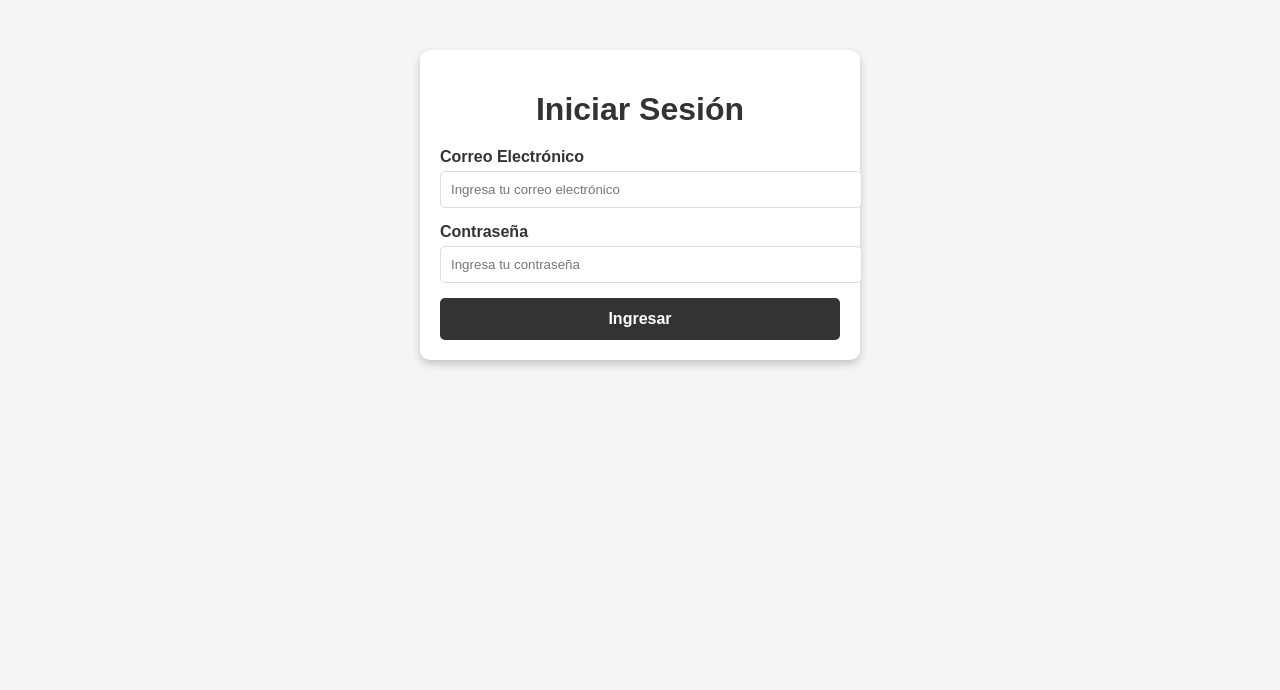
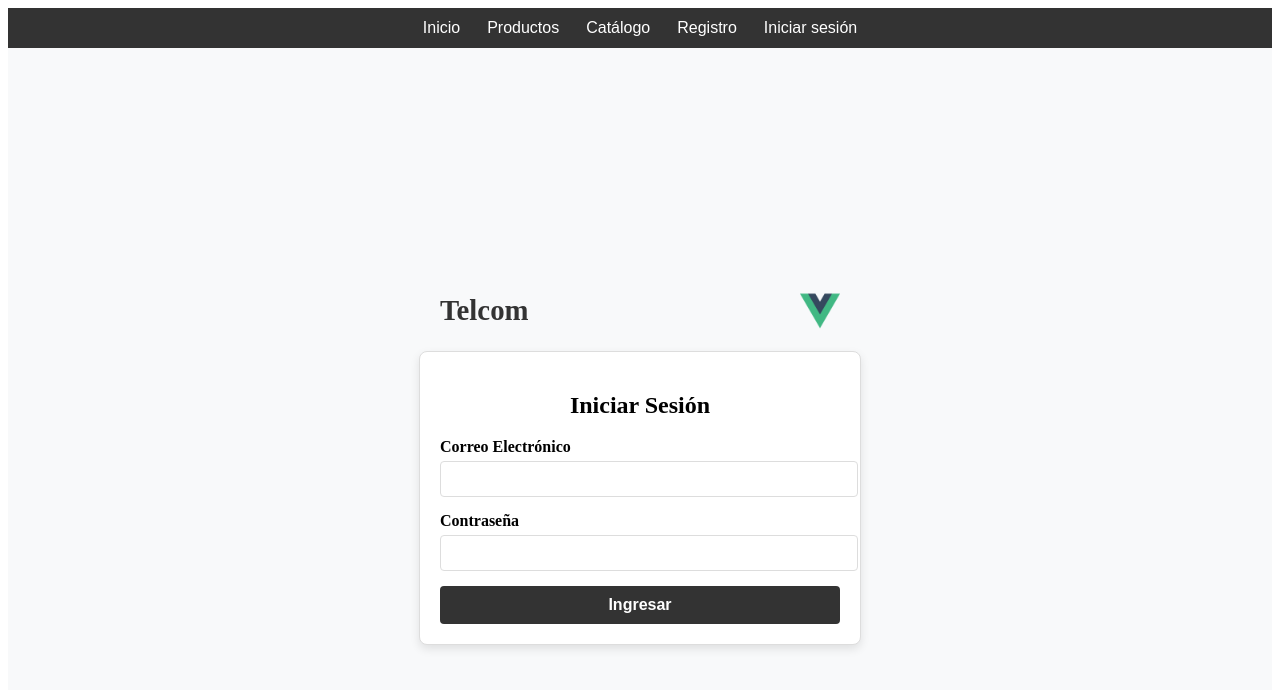
Before and after one commit to EsauuR/proyecto-telas, a Vue app: page /login in a window 1280 px wide. Shown: the top 690 px of the page. Built offline with nearby package versions, Linux system fonts and the light colour scheme; no server answers.

Commit message:
INICIO DE SESION IMPLEMENTADA
EXCELENTE

```diff
--- a/package.json
+++ b/package.json
@@ -11,6 +11,7 @@
     "ajv": "^6.12.6",
     "clone-deep": "^4.0.1",
     "core-js": "^3.8.3",
+    "firebase": "^11.0.1",
     "vue": "^3.2.13",
     "vue-router": "^4.0.13"
   },
--- a/src/App.vue
+++ b/src/App.vue
@@ -1,19 +1,80 @@
 <template>
   <div id="app">
-    <router-view />
+    <nav class="navbar">
+      <div class="navbar-container">
+        <button @click="goToHome" class="nav-button">Inicio</button>
+        <button @click="goToProducts" class="nav-button">Productos</button>
+        <button @click="goToCatalog" class="nav-button">Catálogo</button>
+        <button v-if="!isAuthenticated" @click="goToRegister" class="nav-button">Registro</button>
+        <button v-if="!isAuthenticated" @click="goToLogin" class="nav-button">Iniciar sesión</button>
+        <button v-else @click="handleLogout" class="nav-button logout-button">Cerrar sesión</button>
+      </div>
+    </nav>
+    <router-view @authenticated="handleAuthenticated" />
   </div>
 </template>
 
 <script>
+import { onAuthStateChanged, signOut } from 'firebase/auth';
+import { auth } from '@/firebase/firebaseAuthService';
+
 export default {
-  name: "App",
+  data() {
+    return {
+      isAuthenticated: false,
+    };
+  },
+  created() {
+    onAuthStateChanged(auth, (user) => {
+      this.isAuthenticated = !!user;
+      localStorage.setItem("isAuthenticated", this.isAuthenticated);
+    });
+  },
+  methods: {
+    goToHome() {
+      this.$router.push("/");
+    },
+    goToProducts() {
+      this.$router.push("/productos");
+    },
+    goToCatalog() {
+      this.$router.push("/catalogo");
+    },
+    goToRegister() {
+      this.$router.push("/register");
+    },
+    goToLogin() {
+      this.$router.push("/login");
+    },
+    async handleLogout() {
+      await signOut(auth);
+      this.isAuthenticated = false;
+      localStorage.removeItem("isAuthenticated");
+      this.$router.push("/login");
+    },
+  },
 };
 </script>
 
-<style>
-body {
-  margin: 0;
-  font-family: Arial, sans-serif;
-  background-color: #f5f5f5;
+<style scoped>
+.navbar {
+  background-color: #333;
+  padding: 10px;
+  display: flex;
+  justify-content: center;
+}
+.navbar-container {
+  display: flex;
+  gap: 15px;
+}
+.nav-button {
+  color: white;
+  background-color: transparent;
+  border: none;
+  cursor: pointer;
+  font-size: 1rem;
+}
+.logout-button:hover {
+  color: red;
 }
 </style>
--- a/src/components/LogPage.vue
+++ b/src/components/LogPage.vue
@@ -1,39 +1,51 @@
 <template>
+  <div class="login-page">
+    <div class="header">
+      <h1 class="system-name">Telcom</h1>
+      <img :src="require('@/assets/logo.png')" alt="Logo Telcom" class="logo" />
+    </div>
     <div class="login-container">
-      <h1 class="login-title">Iniciar Sesión</h1>
-      <form @submit.prevent="login">
+      <h2>Iniciar Sesión</h2>
+      <form @submit.prevent="handleLogin">
         <div class="input-group">
           <label for="email">Correo Electrónico</label>
-          <input type="email" id="email" v-model="email" placeholder="Ingresa tu correo electrónico" required />
+          <input type="email" id="email" v-model="email" required />
         </div>
         <div class="input-group">
           <label for="password">Contraseña</label>
-          <input type="password" id="password" v-model="password" placeholder="Ingresa tu contraseña" required />
+          <input type="password" id="password" v-model="password" required />
         </div>
         <button type="submit" class="login-button">Ingresar</button>
+        <!-- Mensaje de error en rojo debajo del formulario -->
+        <p v-if="errorMessage" class="error-message">{{ errorMessage }}</p>
       </form>
-      <p v-if="loginError" class="error-message">Correo o contraseña incorrectos</p>
+    </div>
   </div>
 </template>
 
 <script>
+import { loginUser } from "@/firebase/firebaseAuthService"; // Importa la función de inicio de sesión de Firebase
+
 export default {
-    name: "LogPage",
   data() {
     return {
       email: "",
       password: "",
-        loginError: false,
+      errorMessage: "", // Estado para el mensaje de error
     };
   },
   methods: {
-      login() {
-        // Lógica de autenticación
-        if (this.email === "admin@example.com" && this.password === "password") {
-          alert("Inicio de sesión exitoso");
-          this.$router.push("/"); // Redirigir a la página principal después de iniciar sesión
-        } else {
-          this.loginError = true;
+    async handleLogin() {
+      try {
+        // Intenta iniciar sesión con Firebase
+        await loginUser(this.email, this.password);
+
+        // Autenticación exitosa: emitir evento y redirigir
+        this.$emit("authenticated");
+        this.$router.push("/");
+      } catch (error) {
+        // Mostrar mensaje de error en rojo
+        this.errorMessage = "Credenciales incorrectas. Por favor, verifica tu correo y contraseña.";
       }
     },
   },
@@ -41,61 +53,79 @@
 </script>
 
 <style scoped>
+/* Estilos para la página de inicio de sesión */
+.login-page {
+  display: flex;
+  flex-direction: column;
+  align-items: center;
+  padding: 20px;
+  height: 100vh;
+  justify-content: center;
+  background-color: #f8f9fa;
+}
+.header {
+  display: flex;
+  justify-content: space-between;
+  align-items: center;
+  width: 100%;
+  max-width: 400px;
+  margin-bottom: 20px;
+}
+.system-name {
+  font-size: 1.8rem;
+  font-weight: bold;
+  color: #333;
+  margin: 0;
+}
+.logo {
+  width: 40px;
+  height: auto;
+}
 .login-container {
+  width: 100%;
   max-width: 400px;
-    margin: 50px auto;
   padding: 20px;
-    background-color: #ffffff;
-    border-radius: 10px;
-    box-shadow: 0px 4px 8px rgba(0, 0, 0, 0.2);
+  border: 1px solid #ddd;
+  border-radius: 8px;
+  background-color: #fff;
+  box-shadow: 0px 4px 10px rgba(0, 0, 0, 0.1);
   text-align: center;
 }
-
-  .login-title {
-    font-size: 2rem;
-    font-weight: bold;
-    margin-bottom: 20px;
-    color: #333;
-  }
-
 .input-group {
   margin-bottom: 15px;
   text-align: left;
 }
-
 .input-group label {
+  display: block;
   font-weight: bold;
-    color: #333;
+  margin-bottom: 5px;
 }
-
 .input-group input {
   width: 100%;
-    padding: 10px;
+  padding: 8px;
+  font-size: 1rem;
   border: 1px solid #ddd;
-    border-radius: 5px;
-    margin-top: 5px;
+  border-radius: 4px;
 }
-
 .login-button {
   width: 100%;
-    padding: 12px;
-    background-color: #333;
-    color: #fff;
+  padding: 10px;
   font-size: 1rem;
   font-weight: bold;
+  color: #fff;
+  background-color: #333;
   border: none;
-    border-radius: 5px;
+  border-radius: 4px;
   cursor: pointer;
-    transition: background-color 0.3s ease;
+  transition: background-color 0.3s;
 }
-
 .login-button:hover {
   background-color: #555;
 }
-
+/* Estilos para el mensaje de error */
 .error-message {
   color: red;
-    font-size: 0.9rem;
   margin-top: 10px;
+  font-weight: bold;
 }
 </style>
--- /dev/null
+++ b/src/components/RegisterPage.vue
@@ -0,0 +1,103 @@
+<template>
+    <div class="register-container">
+      <h1 class="register-title">Crear Cuenta</h1>
+      <form @submit.prevent="handleRegister">
+        <div class="input-group">
+          <label for="email">Correo Electrónico</label>
+          <input type="email" id="email" v-model="email" placeholder="Ingresa tu correo electrónico" required />
+        </div>
+        <div class="input-group">
+          <label for="password">Contraseña</label>
+          <input type="password" id="password" v-model="password" placeholder="Ingresa tu contraseña" required />
+        </div>
+        <button type="submit" class="register-button">Registrarse</button>
+      </form>
+      <p v-if="registerError" class="error-message">{{ registerError }}</p>
+    </div>
+  </template>
+
+  <script>
+  import { registerUser } from "@/firebase/firebaseAuthService";
+
+  export default {
+    name: "RegisterPage",
+    data() {
+      return {
+        email: "",
+        password: "",
+        registerError: ""
+      };
+    },
+    methods: {
+      async handleRegister() {
+        try {
+          await registerUser(this.email, this.password);
+          alert("Cuenta creada exitosamente");
+          this.$router.push("/login"); // Redirige al usuario a la página de inicio de sesión
+        } catch (error) {
+          this.registerError = error.message; // Muestra el mensaje de error
+        }
+      }
+    }
+  };
+  </script>
+
+  <style scoped>
+  .register-container {
+    max-width: 400px;
+    margin: 50px auto;
+    padding: 20px;
+    background-color: #ffffff;
+    border-radius: 10px;
+    box-shadow: 0px 4px 8px rgba(0, 0, 0, 0.2);
+    text-align: center;
+  }
+
+  .register-title {
+    font-size: 2rem;
+    font-weight: bold;
+    margin-bottom: 20px;
+    color: #333;
+  }
+
+  .input-group {
+    margin-bottom: 15px;
+    text-align: left;
+  }
+
+  .input-group label {
+    font-weight: bold;
+    color: #333;
+  }
+
+  .input-group input {
+    width: 100%;
+    padding: 10px;
+    border: 1px solid #ddd;
+    border-radius: 5px;
+    margin-top: 5px;
+  }
+
+  .register-button {
+    width: 100%;
+    padding: 12px;
+    background-color: #333;
+    color: #fff;
+    font-size: 1rem;
+    font-weight: bold;
+    border: none;
+    border-radius: 5px;
+    cursor: pointer;
+    transition: background-color 0.3s ease;
+  }
+
+  .register-button:hover {
+    background-color: #555;
+  }
+
+  .error-message {
+    color: red;
+    font-size: 0.9rem;
+    margin-top: 10px;
+  }
+  </style>
--- a/src/components/WelcomePage.vue
+++ b/src/components/WelcomePage.vue
@@ -1,13 +1,6 @@
 <template>
   <div class="page-container">
     <div class="welcome-container">
-      <!-- Barra de navegación en la parte superior derecha -->
-      <div class="nav-bar">
-        <button @click="goToHome" class="nav-button animated-button">Inicio</button>
-        <button @click="goToRegister" class="nav-button animated-button">Registro</button>
-        <button @click="goToLogin" class="nav-button animated-button">Log in</button>
-      </div>
-
       <!-- Título con efecto Gradient Shift -->
       <h1 class="main-title gradient-shift">BIENVENIDOS A TELCOM</h1>
       <h2 class="subtitle">Telas al mayor y por menor, tu mejor opción</h2>
@@ -17,9 +10,7 @@
 
       <!-- Texto centrado -->
       <p class="intro-text centered-text">
-        En TELCOM, ofrecemos una amplia variedad de telas de alta calidad para
-        satisfacer todas tus necesidades. Encuentra colores, texturas y estilos
-        únicos para cualquier proyecto.
+        En TELCOM, ofrecemos una amplia variedad de telas de alta calidad para satisfacer todas tus necesidades. Encuentra colores, texturas y estilos únicos para cualquier proyecto.
       </p>
 
       <div class="image-gallery">
@@ -36,28 +27,16 @@
         <div class="company-info">
           <h3 class="centered-title">Historia de la Empresa</h3>
           <p>
-            TELCOM fue fundada en 1985 con la visión de convertirse en el proveedor
-            líder de telas de calidad en el mercado nacional. A lo largo de los
-            años, hemos ampliado nuestra oferta y nos hemos adaptado a las
-            tendencias, proporcionando a nuestros clientes telas innovadoras y de
-            alta calidad. Desde nuestros inicios en una pequeña tienda, hoy TELCOM
-            cuenta con una red de distribución en toda la región y es reconocida por
-            su compromiso con la calidad y la satisfacción del cliente.
+            TELCOM fue fundada en 1985 con la visión de convertirse en el proveedor líder de telas de calidad en el mercado nacional. A lo largo de los años, hemos ampliado nuestra oferta y nos hemos adaptado a las tendencias, proporcionando a nuestros clientes telas innovadoras y de alta calidad. Desde nuestros inicios en una pequeña tienda, hoy TELCOM cuenta con una red de distribución en toda la región y es reconocida por su compromiso con la calidad y la satisfacción del cliente.
           </p>
         </div>
         <div class="company-info">
           <h3 class="centered-title">Misión y Visión</h3>
           <p>
-            Proveer telas de la más alta calidad que satisfagan las necesidades y
-            expectativas de nuestros clientes, ofreciendo variedad, innovación y un
-            servicio excepcional. Nos esforzamos por ser un referente de confianza
-            en la industria textil.
+            Proveer telas de la más alta calidad que satisfagan las necesidades y expectativas de nuestros clientes, ofreciendo variedad, innovación y un servicio excepcional. Nos esforzamos por ser un referente de confianza en la industria textil.
           </p>
           <p>
-            Visión: Consolidarnos como la empresa líder en la distribución de telas
-            en América Latina, promoviendo el crecimiento sostenible y expandiendo
-            nuestra presencia en el mercado internacional, mientras seguimos
-            comprometidos con la calidad y la satisfacción de nuestros clientes.
+            Visión: Consolidarnos como la empresa líder en la distribución de telas en América Latina, promoviendo el crecimiento sostenible y expandiendo nuestra presencia en el mercado internacional, mientras seguimos comprometidos con la calidad y la satisfacción de nuestros clientes.
           </p>
         </div>
       </section>
@@ -104,22 +83,25 @@
 </template>
 
 <script>
+import { onAuthStateChanged } from "firebase/auth";
+import { auth, logoutUser } from "@/firebase/firebaseAuthService";
+
 export default {
   name: "WelcomePage",
   data() {
     return {
       formSubmitted: false,
+      isAuthenticated: false,
     };
   },
   methods: {
-    goToHome() {
-      this.$router.push("/");
-    },
-    goToRegister() {
-      this.$router.push("/register");
-    },
-    goToLogin() {
-      this.$router.push("/login");
+    async handleLogout() {
+      try {
+        await logoutUser();
+        this.isAuthenticated = false;
+      } catch (error) {
+        console.error("Error al cerrar sesión:", error);
+      }
     },
     submitForm() {
       this.formSubmitted = true;
@@ -127,6 +109,11 @@ export default {
         this.formSubmitted = false;
       }, 3000); // Oculta el mensaje después de 3 segundos
     },
+  },
+  created() {
+    onAuthStateChanged(auth, (user) => {
+      this.isAuthenticated = !!user;
+    });
   },
 };
 </script>
@@ -275,26 +262,6 @@ export default {
   height: 20px;
 }
 
-.nav-bar {
-  display: flex;
-  justify-content: flex-end;
-  gap: 15px;
-  padding: 10px 20px;
-  background-color: #f5f5f5;
-  border-bottom: 1px solid #ddd;
-  margin-bottom: 20px;
-}
-
-.nav-button {
-  background-color: #333;
-  color: #fff;
-  border: none;
-  padding: 10px 20px;
-  font-size: 1rem;
-  cursor: pointer;
-  border-radius: 5px;
-}
-
 .subtitle {
   font-size: 1.5rem;
   margin-top: 5px;
--- /dev/null
+++ b/src/firebase/firebaseAuthService.js
@@ -0,0 +1,37 @@
+// Importar las funciones necesarias de Firebase
+import { initializeApp } from "firebase/app";
+import { getAuth, signInWithEmailAndPassword, createUserWithEmailAndPassword, signOut } from "firebase/auth";
+
+// Configuración de Firebase (utilizando los datos que proporcionaste)
+const firebaseConfig = {
+  apiKey: "AIzaSyC7d0Tb1RqLOGowlWR3VLuE8Vr-V51xjFc",
+  authDomain: "telcom-9f5fa.firebaseapp.com",
+  projectId: "telcom-9f5fa",
+  storageBucket: "telcom-9f5fa.firebasestorage.app",
+  messagingSenderId: "437153411584",
+  appId: "1:437153411584:web:d12b629ba853b912d91ee5",
+  measurementId: "G-5DW5KB9KPZ"
+};
+
+// Inicializar Firebase
+const app = initializeApp(firebaseConfig);
+
+// Obtener la instancia de autenticación
+const auth = getAuth(app);
+
+// Función para iniciar sesión
+export const loginUser = async (email, password) => {
+  return signInWithEmailAndPassword(auth, email, password);
+};
+
+// Función para registrar un nuevo usuario
+export const registerUser = async (email, password) => {
+  return createUserWithEmailAndPassword(auth, email, password);
+};
+
+// Función para cerrar sesión
+export const logoutUser = async () => {
+  return signOut(auth);
+};
+
+export { auth }; // Exportar auth si necesitas usarlo en otros archivos
```
Also changed, not shown: src/firebase/firebaseConfig.js (added, +21 -0 lines), src/router/index.js (+23 -1 lines), 1 other file (tests, documents, lock files or other folders). Lines whose indentation alone changed are shown as unchanged.
